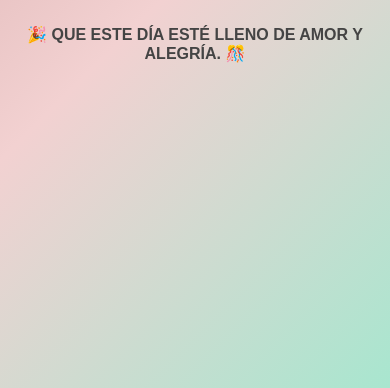
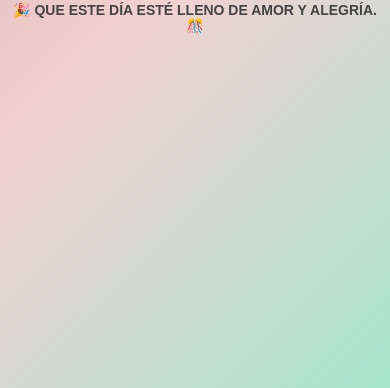
Before and after one commit to jquintero123456789/frase_del_dia, a plain HTML site: page index.html in a window 390 px wide. Shown: the part 456-844 px from the top of the page. Drawn offline with Linux system fonts and the light colour scheme.

Commit message:
Update styles.css

```diff
--- a/styles.css
+++ b/styles.css
@@ -34,6 +34,7 @@ body {
     padding: 15px;
     box-sizing: border-box;
     text-align: center;
+    word-wrap: break-word; /* Se asegura de que el texto se ajuste correctamente */
 }
 
 nav {
@@ -85,6 +86,7 @@ header {
     color: #444;
     width: 90%;
     max-width: 300px;
+    word-wrap: break-word;
 }
 
 button {
@@ -99,6 +101,7 @@ button {
     transition: background 0.3s;
     width: 90%;
     max-width: 180px;
+    word-wrap: break-word;
 }
 
 button:hover {
@@ -118,7 +121,7 @@ footer {
 
 @media (max-width: 480px) {
     .splash-screen {
-        font-size: 16px;
+        font-size: 14px; /* Reducido para pantallas pequeñas */
         padding: 12px;
     }
 
```
